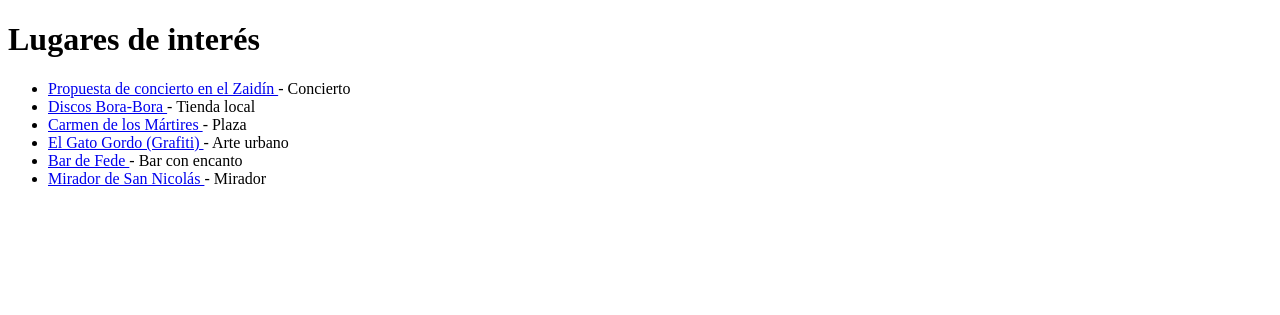
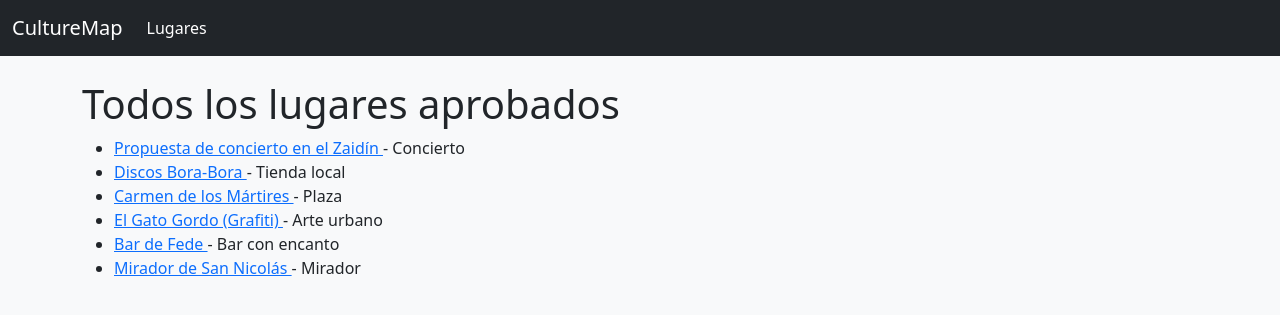
Before and after one commit to Teodosiodg2002/CultureMap, a Django app: page /lugares/ in a window 1280 px wide. Shown: the top 315 px of the page. Run offline with Django 5.2, Linux system fonts and the light colour scheme; data comes from the database, SQL or seed files in the repository.

Commit message:
Aplicar nuevos diseños y plantilla base.html a todas las vistas

```diff
--- a/lugares/templates/lugares/listar_lugares_aprobados.html
+++ b/lugares/templates/lugares/listar_lugares_aprobados.html
@@ -1,4 +1,4 @@
-{% extends 'lugares/home.html' %}
+{% extends 'lugares/base.html' %}
 
 {% block title %}Lugares Aprobados - CultureMap{% endblock %}
 
--- a/lugares/templates/lugares/listar_lugares_todos.html
+++ b/lugares/templates/lugares/listar_lugares_todos.html
@@ -1,11 +1,7 @@
-<!DOCTYPE html>
-<html>
-<head>
-    <title>CultureMap - Todos los Lugares</title>
-</head>
-<body>
-    <h1>Lugares de interés</h1>
-
+{% extends 'lugares/base.html' %}
+{% block title %} Todos los lugares (algunos sin aprobar) - CultureMap {% endblock %}
+{%block content%}
+    <h1> Todos los lugares aprobados </h1>
     <ul>
         {% for lugar in lugares %}
             <li>
@@ -15,8 +11,7 @@
                 - {{ lugar.get_categoria_display }}
             </li>
         {% empty %}
-            <li>No hay lugares aprobados todavía.</li>
+            <li>No hay lugares todavía.</li>
         {% endfor %}
     </ul>
-</body>
-</html>
+{%endblock%}
```
Also changed, not shown: lugares/templates/lugares/detalle_lugar.html (+4 -8 lines).
